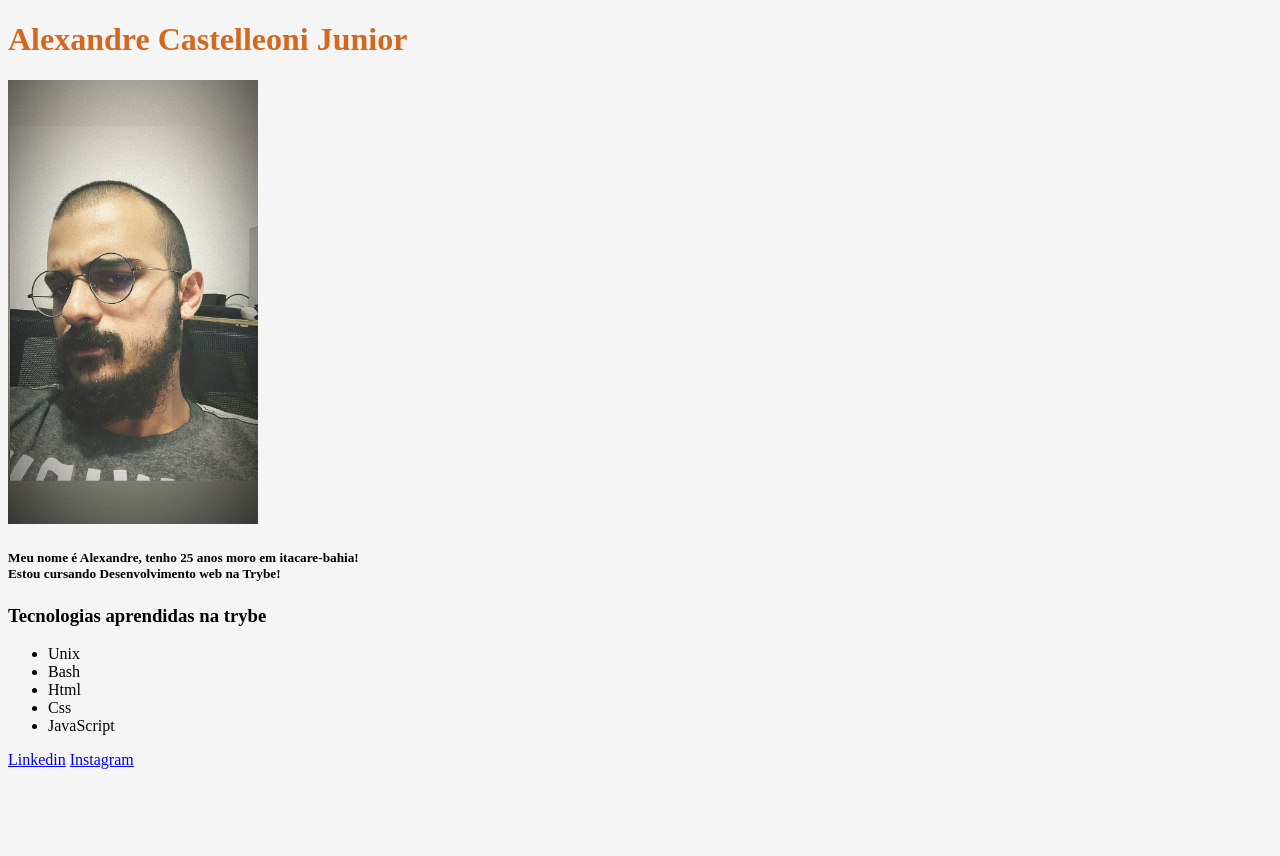
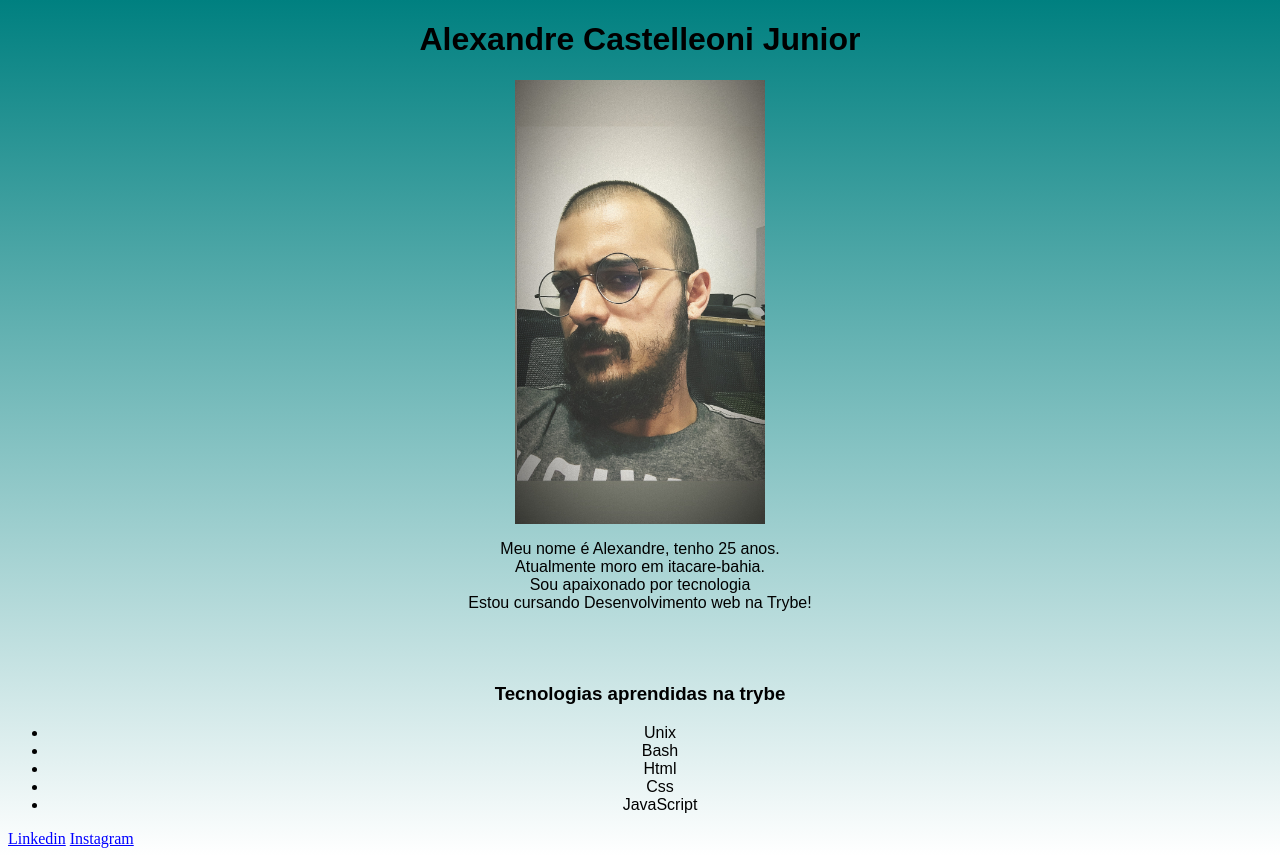
Before and after one commit to Castelleoni/castelleoni.github.io, a plain HTML site: page index.html in a window 1280 px wide. Before the commit the page ends 800 px from the top, so only its background shows below. Drawn offline with Linux system fonts and the light colour scheme.

Commit message:
Editando o css

```diff
--- a/index.html
+++ b/index.html
@@ -8,16 +8,16 @@
     <link rel="stylesheet" type="text/css" href="style.css">
 </head>
 
-<style>
-
-</style>
-
 <body>
     <h1> Alexandre Castelleoni Junior</h1>
     <img src="foto-ale.JPG" width="250" alt="Foto de homen careca de barba">
     <div>
-        <h5>Meu nome é Alexandre, tenho 25 anos moro em itacare-bahia! <br> Estou cursando Desenvolvimento web na Trybe! </h5>
+        <p>Meu nome é Alexandre, tenho 25 anos.<br>
+            Atualmente moro em itacare-bahia. <br>
+            Sou apaixonado por tecnologia<br>
+            Estou cursando Desenvolvimento web na Trybe! </p>
     </div>
+    <br> </br>
    <div>
         <h3>Tecnologias aprendidas na trybe</h3>
         <ul>
@@ -32,7 +32,8 @@
     <div>
         <a href="https://www.linkedin.com/in/alexandre-castelleoni-a62180169/"
         target="_blank">Linkedin</a>
-        <a href="https://www.instagram.com/castelleoni_/" target="_blank">Instagram</a>
+        <a href="https://www.instagram.com/castelleoni_/"
+        target="_blank">Instagram</a>
     </div>
 </body>
 </html>
--- a/style.css
+++ b/style.css
@@ -1,3 +1,15 @@
-h1 {color: chocolate;}
+h1 {color: black; text-align: center; font-family: sans-serif;}
 
-body{background-color: whitesmoke;}
+/* Criando um fundo degrade para a pagina */
+body{background-image: linear-gradient(teal, white )   ;}
+
+a {color: blue ; text-align: center;}
+
+/* Centralizando a imagem */
+img { margin: auto ; display: block;}
+
+p { text-align: center; font-family: sans-serif;}
+
+h3 {text-align: center; font-family: sans-serif;}
+
+ul {text-align: center;font-family: sans-serif;}
```
